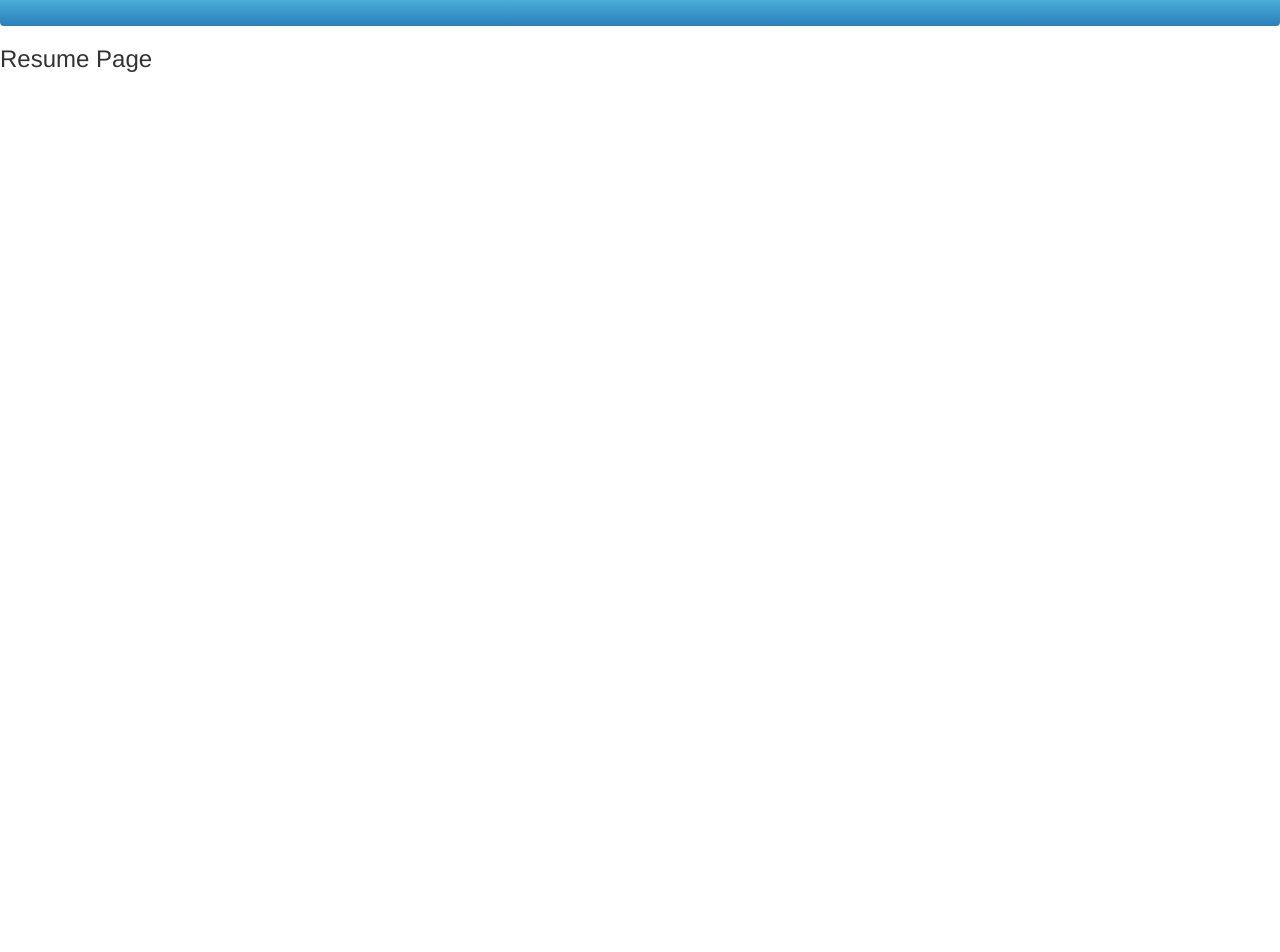
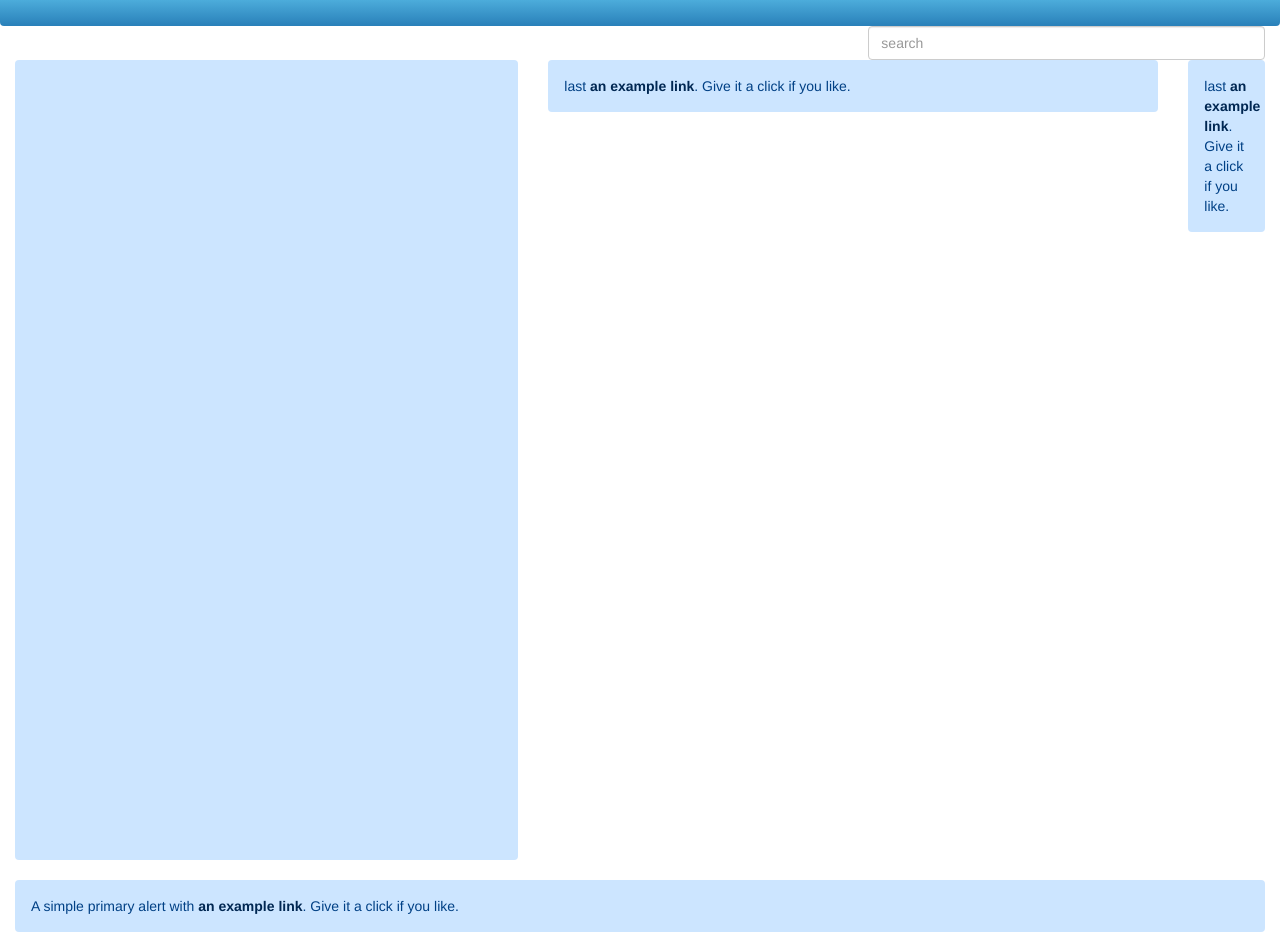
Before and after one commit to kolikay/new_porfolio, a React (Create React App) app in the folder frontend/portfolio/: page /resume in a window 1280 px wide. Shown: the part 74-1026 px from the top of the page. Before the commit the page ends 800 px from the top, so only its background shows below. Built offline with nearby package versions, Linux system fonts and the light colour scheme.

Commit message:
working on project page

```diff
--- a/frontend/portfolio/src/component/Resume.js
+++ b/frontend/portfolio/src/component/Resume.js
@@ -4,8 +4,40 @@ import React from 'react';
 const Resume = () => {
     return (
 
-        <div>
-            <h3>Resume Page</h3>
+        <div className='container-fluid'>
+            <div className='row mr- -21px ml- -15px'>
+                <div className='col-12 col-sm-6 col-md-4 col-lg-4 ml-auto' >
+                        <input placeholder='search' type='text' className='form-control' />
+                </div>
+
+            </div>
+            <div className='row'>
+                <div className='col-5  '>
+                    <div class="alert alert-primary" role="alert" style={{minHeight: '800px'}}>
+                    </div>
+                </div>
+                <div className='col-6 '>
+                     <div class="alert alert-primary" role="alert">
+
+                    last <a href="#" class="alert-link">an example link</a>. Give it a click if you like.
+                    </div>
+               </div>
+               <div className='col-1 '>
+                    <div class="alert alert-primary" role="alert">
+
+                    last <a href="#" class="alert-link">an example link</a>. Give it a click if you like.
+                    </div>
+               </div>
+
+            </div>
+        <div className='row'>
+        <div className='col'>
+                <div class="alert alert-primary" role="alert">
+                A simple primary alert with <a href="#" class="alert-link">an example link</a>. Give it a click if you like.
+                </div>
+                </div>
+        </div>
+
         </div>
      );
 }
```
Also changed, not shown: frontend/portfolio/src/component/Profile.js (+6 -6 lines).
